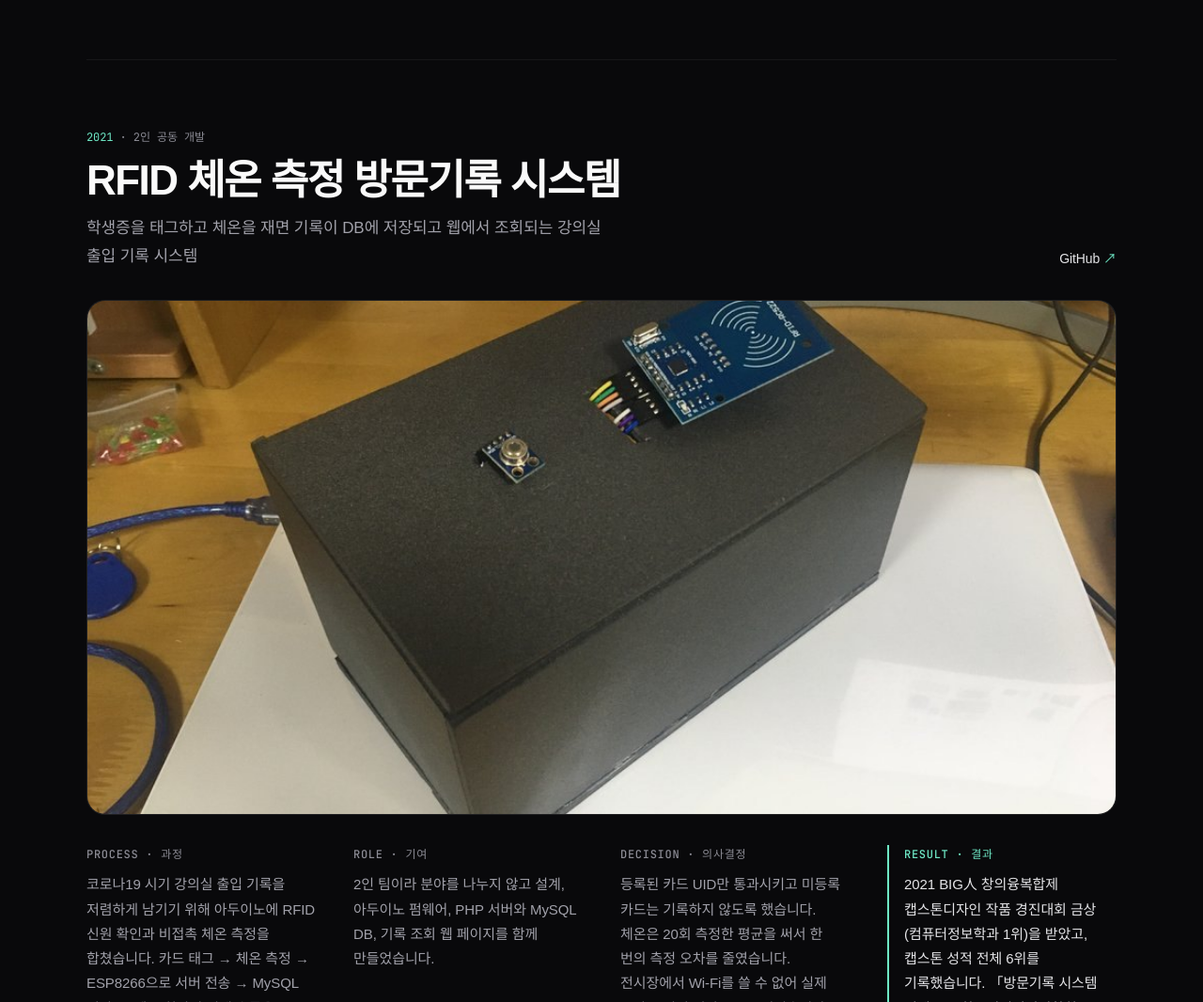
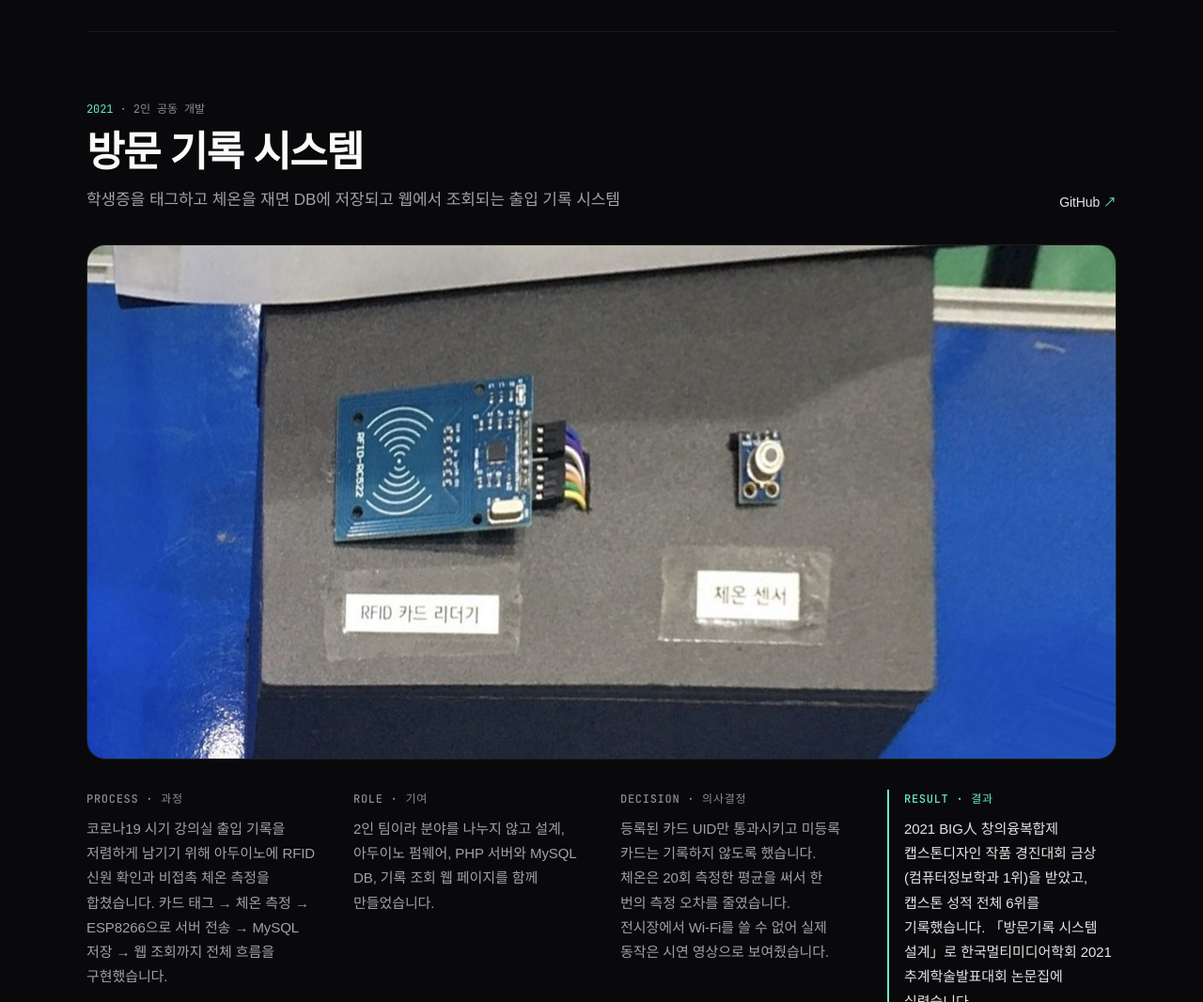
Before and after one commit to GGo-ri/minsukang, a plain HTML site: page index.html in a window 1280 px wide. Shown: the part 2660-3726 px from the top of the page at 94% size. Drawn offline with Linux system fonts and the light colour scheme; a web font is replaced by a local one.

Commit message:
Rename attendance project, shorten summaries, use straightened exhibition photo

```diff
--- a/index.html
+++ b/index.html
@@ -95,7 +95,7 @@
           <div>
             <p class="project-meta"><span class="accent">2025.03 – 2025.06</span> · 팀장 · 4인 팀</p>
             <h3 class="project-title">S.P.I.N 스마트 회전 화분</h3>
-            <p class="project-summary">빛이 오는 방향을 찾아 스스로 회전하고, 온·습도와 토양 습도를 스마트폰 앱으로 보내는 화분</p>
+            <p class="project-summary">빛이 오는 방향으로 스스로 회전하고, 온·습도와 토양 습도를 앱으로 보내는 화분</p>
           </div>
           <a href="https://github.com/GGo-ri/smart-rotating-plant-pot" class="ulink">GitHub <span class="accent">↗</span></a>
         </div>
@@ -113,12 +113,12 @@
         <div class="project-head">
           <div>
             <p class="project-meta"><span class="accent">2021</span> · 2인 공동 개발</p>
-            <h3 class="project-title">RFID 체온 측정 방문기록 시스템</h3>
-            <p class="project-summary">학생증을 태그하고 체온을 재면 기록이 DB에 저장되고 웹에서 조회되는 강의실 출입 기록 시스템</p>
+            <h3 class="project-title">방문 기록 시스템</h3>
+            <p class="project-summary">학생증을 태그하고 체온을 재면 DB에 저장되고 웹에서 조회되는 출입 기록 시스템</p>
           </div>
           <a href="https://github.com/GGo-ri/rfid-temp-attendance-system" class="ulink">GitHub <span class="accent">↗</span></a>
         </div>
-        <div class="project-shot"><img src="images/rfid-device.jpg" alt="윗면에 RFID 카드 리더기와 비접촉 체온 센서를 단 완성 장치"></div>
+        <div class="project-shot"><img src="images/rfid-exhibit.jpg" alt="전시장에 놓인 장치 윗면의 RFID 카드 리더기와 비접촉 체온 센서"></div>
         <div class="project-details">
           <div class="detail"><span class="detail-label">PROCESS · 과정</span><p>코로나19 시기 강의실 출입 기록을 저렴하게 남기기 위해 아두이노에 RFID 신원 확인과 비접촉 체온 측정을 합쳤습니다. 카드 태그 → 체온 측정 → ESP8266으로 서버 전송 → MySQL 저장 → 웹 조회까지 전체 흐름을 구현했습니다.</p></div>
           <div class="detail"><span class="detail-label">ROLE · 기여</span><p>2인 팀이라 분야를 나누지 않고 설계, 아두이노 펌웨어, PHP 서버와 MySQL DB, 기록 조회 웹 페이지를 함께 만들었습니다.</p></div>
--- a/style.css
+++ b/style.css
@@ -407,7 +407,6 @@ a {
 }
 
 .project-summary {
-  max-width: 560px;
   margin-top: 10px;
   font-size: 17px;
 }
```
Also changed, not shown: images/rfid-device.jpg (deleted), images/rfid-exhibit.jpg (added).
